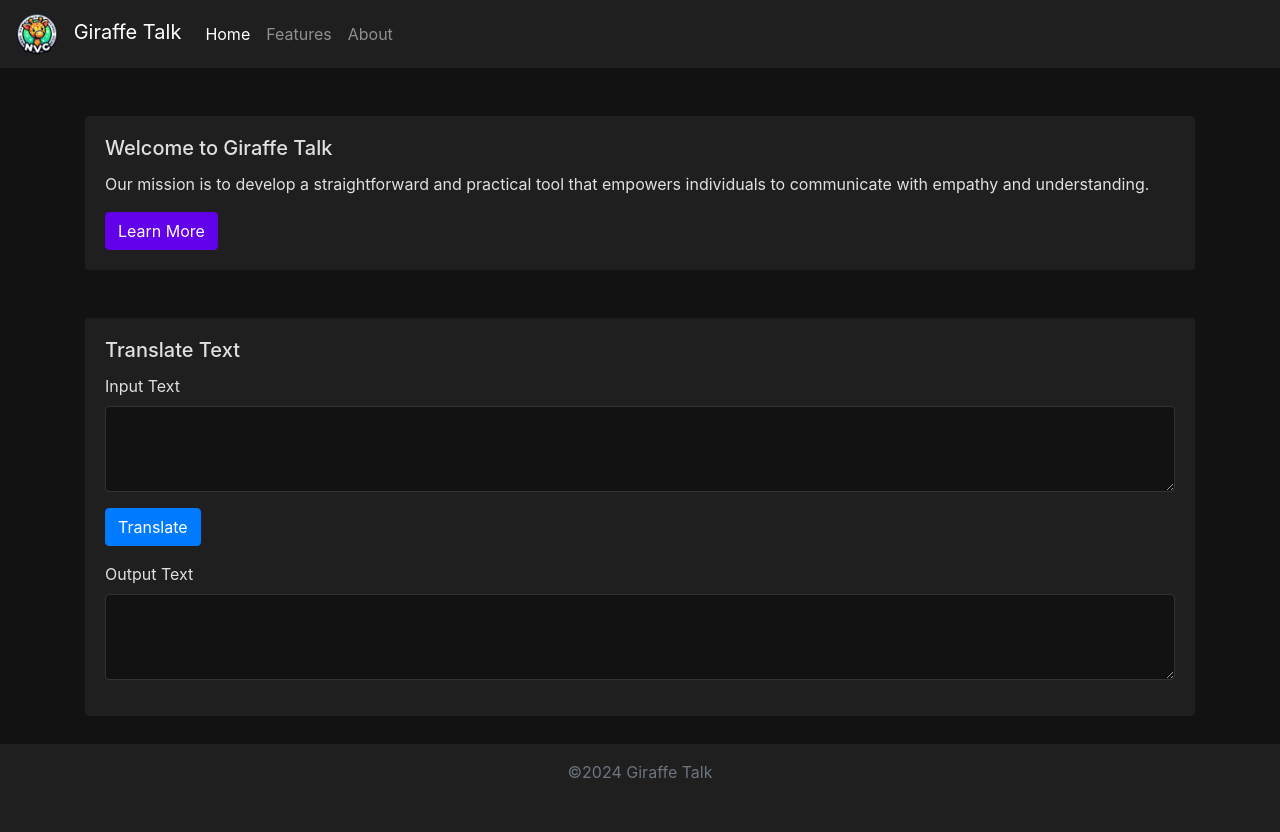
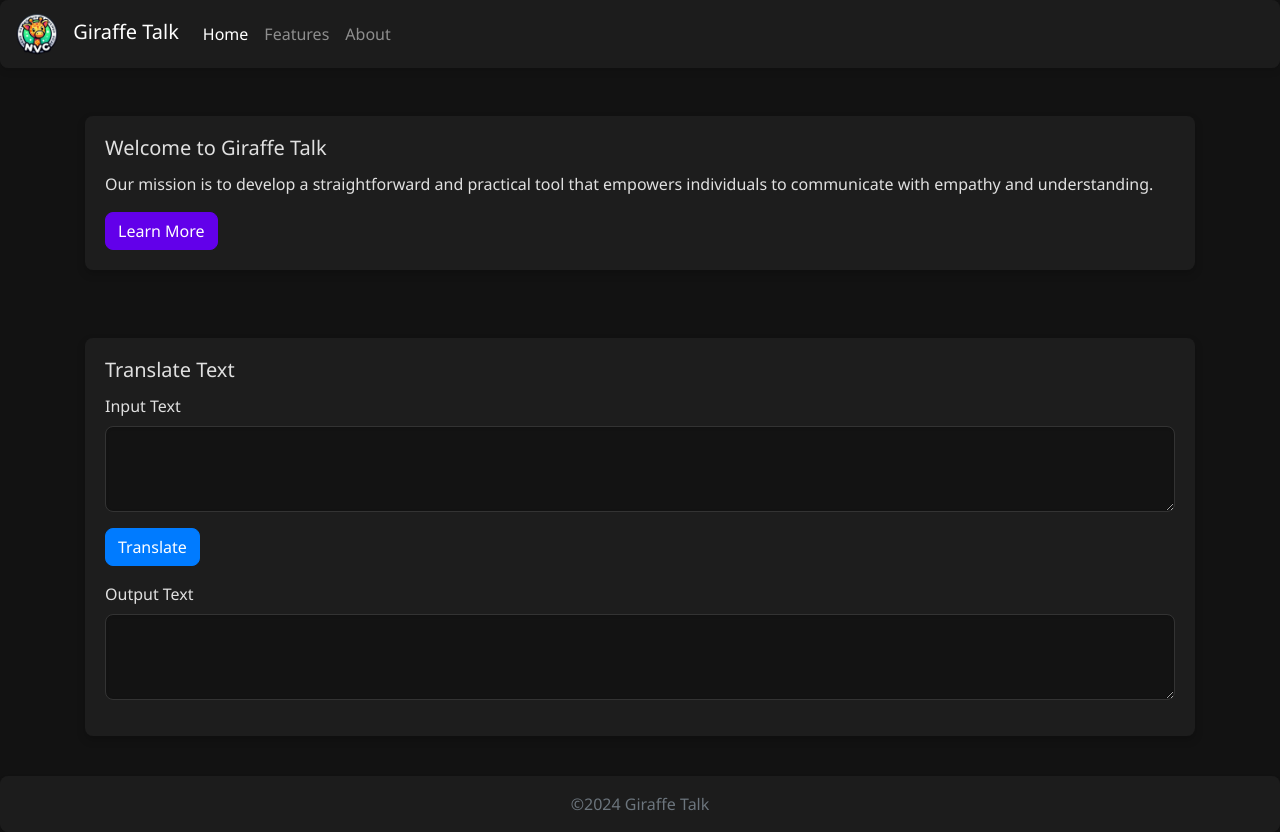
Before and after one commit to rpurinton/nvc-tool, a PHP site: page / in a window 1280 px wide. Before the commit the page ends 779 px from the top, so only its background shows below. Run offline with PHP 8.4, Linux system fonts and the light colour scheme; some libraries are stand-ins or nearby versions.

Commit message:
Update dark-mode.css

```diff
--- a/assets/css/dark-mode.css
+++ b/assets/css/dark-mode.css
@@ -5,7 +5,6 @@ body {
 }
 
 body {
-
     background-color: #121212;
     color: #e0e0e0;
     display: flex;
@@ -14,21 +13,29 @@ body {
     justify-content: space-evenly;
     align-items: stretch;
     flex-wrap: nowrap;
+    font-family: 'Segoe UI', Tahoma, Geneva, Verdana, sans-serif;
 }
 
 .navbar,
 .footer {
-    background-color: #1f1f1f;
+    background-color: rgba(31, 31, 31, 0.9);
+    backdrop-filter: blur(10px);
+    box-shadow: 0 4px 6px rgba(0, 0, 0, 0.1);
+    border-radius: 8px;
 }
 
 .footer {
     margin-top: 20px !important;
     text-align: center;
+    padding: 10px;
 }
 
 .card {
-    background-color: #1f1f1f;
+    background-color: rgba(31, 31, 31, 0.9);
     border: none;
+    border-radius: 8px;
+    box-shadow: 0 4px 8px rgba(0, 0, 0, 0.2);
+    margin-bottom: 20px;
 }
 
 .card-title,
@@ -39,6 +46,8 @@ body {
 .btn-primary {
     background-color: #6200ea;
     border-color: #6200ea;
+    border-radius: 8px;
+    transition: background-color 0.3s, border-color 0.3s;
 }
 
 .btn-primary:hover {
@@ -51,8 +60,10 @@ body {
 }
 
 .modal-content {
-    background-color: #121212;
+    background-color: rgba(18, 18, 18, 0.9);
     color: #ffffff;
+    border-radius: 8px;
+    box-shadow: 0 4px 8px rgba(0, 0, 0, 0.2);
 }
 
 .modal-header,
@@ -67,14 +78,24 @@ body {
 /* Custom styles for the translation section */
 #inputText,
 #outputText {
-    background-color: #121212;
+    background-color: rgba(18, 18, 18, 0.9);
     color: #ffffff;
     border: 1px solid #333333;
+    border-radius: 8px;
+    box-shadow: inset 0 1px 3px rgba(0, 0, 0, 0.1);
+    transition: border-color 0.3s;
+}
+
+#inputText:focus,
+#outputText:focus {
+    border-color: #6200ea;
 }
 
 #translateButton {
     background-color: #007bff;
     border-color: #007bff;
+    border-radius: 8px;
+    transition: background-color 0.3s, border-color 0.3s;
 }
 
 #translateButton:hover {
@@ -84,4 +105,6 @@ body {
 
 .progress-bar {
     background-color: #007bff;
+    border-radius: 8px;
+    transition: width 0.3s;
 }
```
